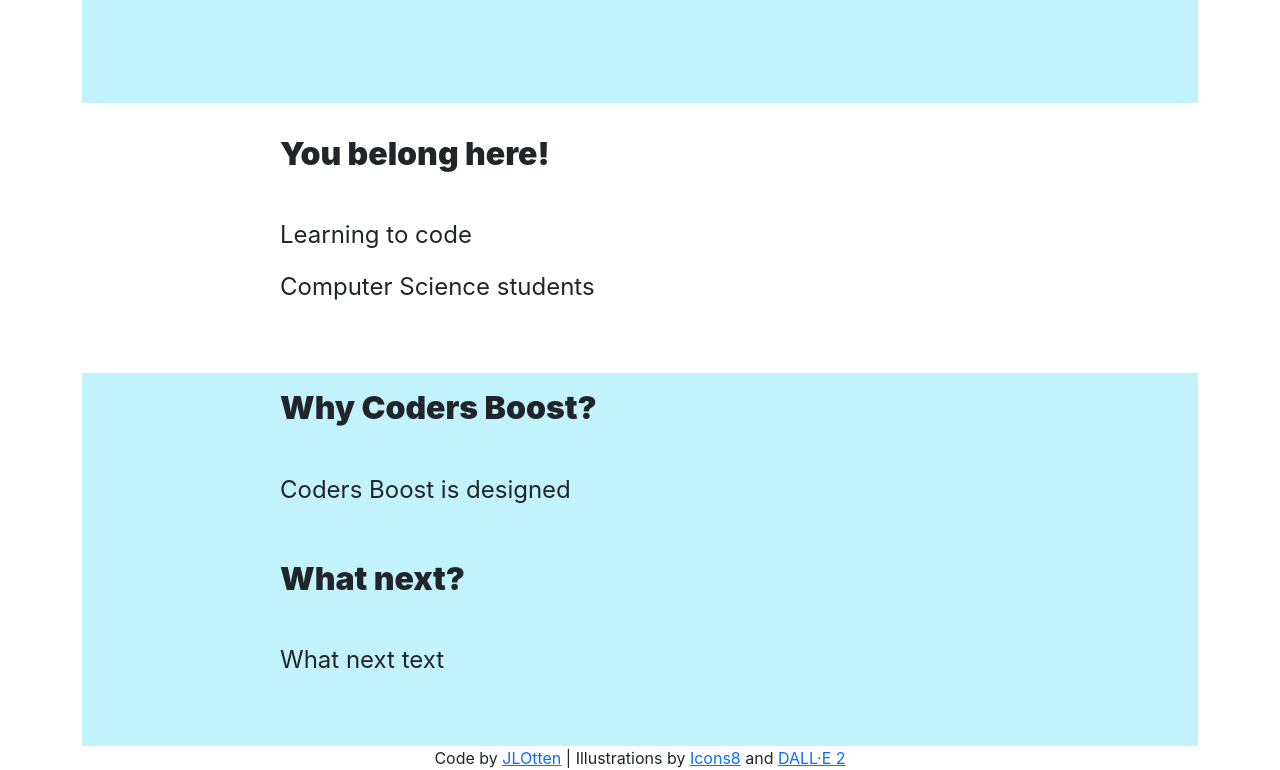
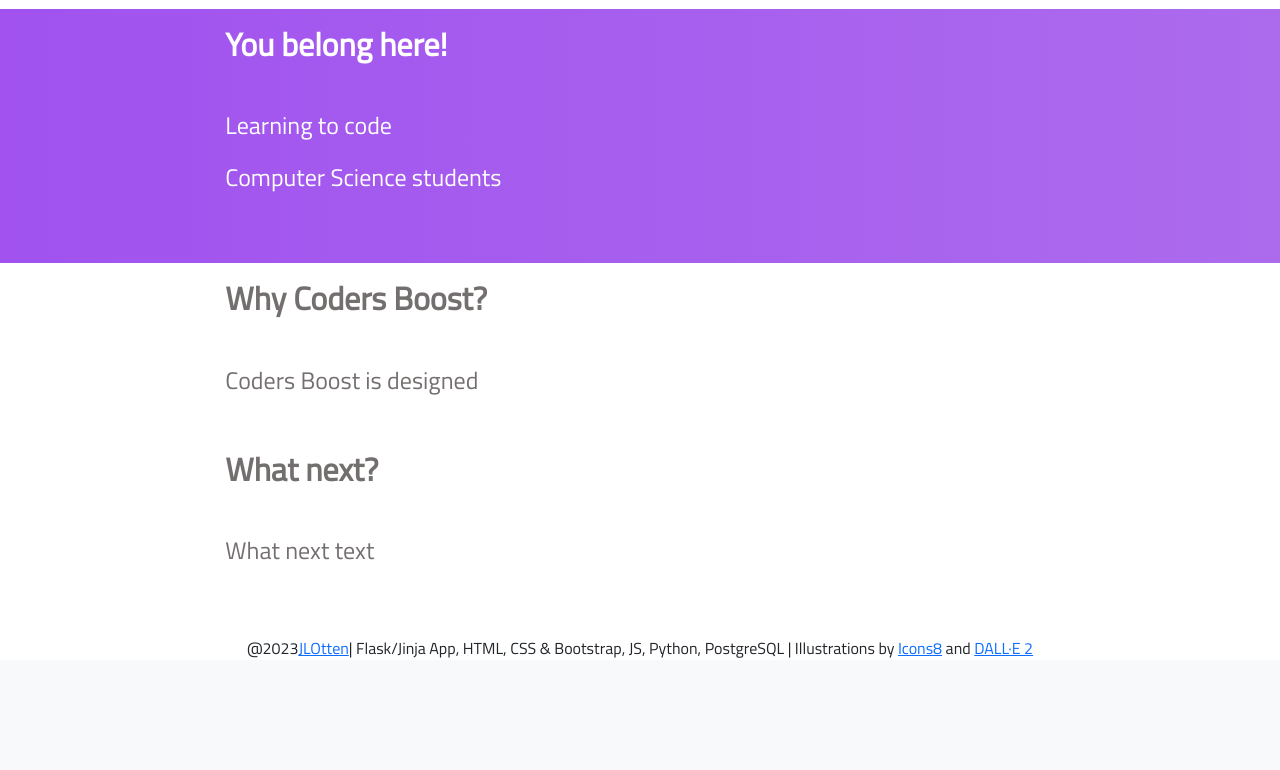
Before and after one commit to JLOtten/Project, a Flask app: page / in a window 1280 px wide. Shown: the part 1893-2663 px from the top of the page. After the commit the page ends 2551 px from the top, so only its background shows below. Run offline with Flask 3, Linux system fonts and the light colour scheme; the visitor is signed in with stand-in values (Sample User, id 1); parts of the project's set-up code (start-up, migrations or seed data) failed here and were passed over; some libraries are stand-ins or nearby versions.

Commit message:
Homepage figma redesign (#7)
* Front end changes based on Figma redesign

* Changed text alignment on screen and opacity of background image

* Remove node modules

```diff
--- a/static/coders_boost.css
+++ b/static/coders_boost.css
@@ -1,9 +1,10 @@
 body {
-    font-family: Inter, "Helvetica Neue", Arial, sans-serif;
+    font-family:'Titillium Web', sans-serif;
+
   }
 
 h1{
-    font-family: Inter, "Helvetica Neue", Arial, sans-serif;
+    font-family:'Titillium Web', sans-serif;
     font-weight: 900;
 }
 h2 {
--- a/templates/base.html
+++ b/templates/base.html
@@ -3,6 +3,9 @@
 <head>
   <meta charset="utf-8">
   <meta name="viewport" content="width=device-width">
+  <link rel="preconnect" href="https://fonts.googleapis.com">
+<link rel="preconnect" href="https://fonts.gstatic.com" crossorigin>
+<link href="https://fonts.googleapis.com/css2?family=Titillium+Web:wght@300;400&display=swap" rel="stylesheet">
   <title>
     {% block title %}{% endblock %}
   </title>
@@ -15,6 +18,11 @@
   <script src="{{ url_for('static', filename='coders_boost.js') }}"></script>
   <link rel="stylesheet" href="{{ url_for('static', filename='coders_boost.css') }}">
   {% block head %}{% endblock %}
+  <style>
+    h1 {
+      font-family:'Titillium Web', sans-serif;
+    }
+  </style>
 </head>
 <body>
 
--- a/templates/homepage.html
+++ b/templates/homepage.html
@@ -5,19 +5,26 @@
 {% block body %}
 <style>
   .homepage-title {
-    height: 100px;
+    height: 400px;
+    font-family:'Titillium Web', sans-serif;
+    color: white;
+    font-size: xx-large;
+    font-weight: 900;
   }
 
   .sm-intro {
-    text-transform: uppercase;
+    font-family:'Titillium Web', sans-serif;
     font-weight: lighter;
-    font-size: smaller;
+    font-size: small;
+    color: white;
   }
 
   .lg-encouragement {
     text-transform: none;
     font-size: large;
-    font-weight: none;
+    font-weight: 400;
+    font-family:'Titillium Web', sans-serif;
+    color: white;
   }
 
   .carousel {
@@ -28,13 +35,14 @@
   }
 
   #encouragement-text {
-    font-family: Inter, "Helvetica Neue", Arial, sans-serif;
+    font-family:'Titillium Web', sans-serif;
     font-weight: 900;
+    color: white;
   }
 
   #about-text {
     font-size: 1.5em;
-    font-family: Inter, "Helvetica Neue", Arial, sans-serif;
+    font-family:'Titillium Web', sans-serif;
     line-height: 1.5;
   }
 
@@ -46,7 +54,7 @@
 
   #bottom-gray-text {
     font-size: 1.5em;
-    font-family: Inter, "Helvetica Neue", Arial, sans-serif;
+    font-family:'Titillium Web', sans-serif;
     line-height: 1.5;
   }
 
@@ -56,30 +64,21 @@
     margin-right: 0;
   }
 </style>
-<div class="container" id="top-homepage">
-  <div class="row align-items-center">
-    <div class="col-md">
-      <div class="row">
-        <div class="col">
-          <h1 style='font-family: Inter, "Helvetica Neue", Arial, sans-serif; font-variant-caps: small-caps;'>👏 Coder’s
-            Boost 👏</h1>
-        </div>
 
-      </div>
-      <div class="row">
+<div class="col-md position-relative text-white">
+  <img src="{{ url_for('static', filename='images/MomCoding.png') }}" style="width: 100vw; height: 100%; z-index: -1; opacity: 0.8;">
+  <div class="position-absolute top-0 end-0 text-end text-wrap p-4">
+    <h1 style="font-weight: bold;">Coder’s Boost</h1>
     <p style="font-size: 1.2em;">{{ _('Intro') }}</p>
-      </div>
-      <div class="row">
-        <h1 id="encouragement-text">{{ encouragement.text|default("") }}</h1>
-      </div>
+    <h1 id="encouragement-text"></h1>
     <div class="row">
       <div class="col">
         <br>
         <!--Get encouragement button starts here -->
-            <button type="submit" onclick="getNextEncouragement()" class="btn btn-info btn-lg" style="background-color: rgba(13, 202, 240, 0.25);">{{ _('Get your daily boost') }}
+        <button type="submit" onclick="getNextEncouragement()" class="btn btn-info btn-lg text-white" style="background-color:  #8928EB; border: 1px solid black;">{{ _('Get your daily boost') }}
         </button>
       </div>
-
+    </div>
     <div class="row" id="share-buttons" style="visibility: hidden;">
       <div class="col">
         {% if current_user.is_authenticated %}
@@ -93,40 +92,35 @@
         {% endif %}
 
         <!-- Facebook (url) -->
-            <a href="#" onClick="shareOnFacebook()"><button class="btn btn-primary-outline" id="facebook"><i class="fa-brands fa-facebook-f fa-l" style="color: dimgray"></i>
+        <a href="#" onClick="shareOnFacebook()"><button class="btn btn-primary-outline" id="facebook"><i class="fa-brands fa-facebook-f fa-l" style="color: white"></i>
         </a>
         </button>
 
         <!-- Email (subject, body) -->
-          <a href="mailto:?subject=Coders%20Boost&body="><button class="btn btn-primary-outline" id="email" role="button"><i class="fa-regular fa-envelope fa-l" style="color:dimgray"></i></a></button>
+        <a href="mailto:?subject=Coders%20Boost&body="><button class="btn btn-primary-outline" id="email" role="button"><i class="fa-regular fa-envelope fa-l" style="color:white"></i></a></button>
 
         <!-- The button used to copy the text -->
         <button class="btn btn-primary-outline" id="copyButton" data-bs-toggle="tooltip" data-bs-placement="top" title="Copy link"
           data-value=""
           onclick="copyText()">
-            <i class="fa-solid fa-link fa-l" style="color:dimgray"></i>
+          <i class="fa-solid fa-link fa-l" style="color:white"></i>
         </button>
       </div>
     </div>
-
-
-    </div>
-    <div class="col-md">
-      <div class="row"><img src="{{ url_for('static', filename='images/coder-illustration.png') }}"></div>
   </div>
 </div>
 </div>
 <!--DALLE Image Carousel Starts Here-->
-<div class="container  bg-info full-screen" id="carousel-container" style="--bs-bg-opacity: .25;">
+<div class="container" id="carousel-container">
   <div class="row m-3">
     <div class="col-md">
       <div class="d-flex justify-content-center">
         <div id="carouselExampleControls" class="carousel slide" data-bs-ride="carousel">
           <div class="carousel-inner">
-            <div class="carousel-item active">
+            <div class="carousel-item">
               <img src="{{ url_for('static', filename='images/MomCoding.png') }}" class="d-block w-100" alt="Mom coding with her two sons.">
             </div>
-            <div class="carousel-item">
+            <div class="carousel-item active">
               <img src="{{ url_for('static', filename='images/SunsetCoders.png') }}" class="d-block w-100" alt="Two women of color pair programming.">
             </div>
             <div class="carousel-item">
@@ -173,11 +167,11 @@
   </div>
 </div>
 <!--DALLE Image Carousel ends here-->
-<div class="container" style="max-width: none; margin-left: 0; margin-right: 0;">
+<div class="container text-white" style="max-width: none; margin-left: 0; margin-right: 0; background: linear-gradient(to right, #8a28ebcd, #a157ebe1); transition: background 1s;">
   <div class="row py-3" id="about-text">
     <div class="col-md-2"></div>
     <div class="col-md">
-      <h2>{{ _('You belong here!') }}</h2>
+      <h2 style="font-weight: bold;">{{ _('You belong here!') }}</h2>
       <br />
       <p>{{ _('Learning to code') }}
       </p>
@@ -189,19 +183,19 @@
     <div class="col-md-2"></div>
     </div>
     </div>
-    <div class="container bg-info" id="bottom-text-container" style="--bs-bg-opacity: .25;">
+    <div class="container col-md" id="bottom-text-container;" style="max-width: none; margin-left: 0; margin-right: 0;">
       <div class="row py-3" id="bottom-gray-text">
         <div class="col-md-2"></div>
         <div class="col-md">
 
-      <h2>{{ _('Why Coders Boost?') }}</h2>
+      <h2 style="color: #746f6f; font-weight: bold;">{{ _('Why Coders Boost?') }}</h2>
       <br />
-      <p>{{ _('Coders Boost is designed') }}
+      <p style="color: #746f6f;">{{ _('Coders Boost is designed') }}
       </p>
       <br/>
-      <h2>{{ _('What next?') }}</h2>
+      <h2 style="color: #746f6f;">{{ _('What next?') }}</h2>
       <br />
-      <p>
+      <p style="color: #746f6f;">
         {{ _('What next text') }}
       </p>
       <br />
@@ -209,8 +203,8 @@
     <div class="col-md-2"></div>
   </div>
 </div>
-<div class="row justify-content-center text-center">
-  <div class="col">Code by <a href="https://github.com/JLOtten/coders_boost">JLOtten</a> | Illustrations by <a
+<div class="row justify-content-center text-center bg-lt">
+  <div class="col">@2023<a href="https://github.com/JLOtten/coders_boost">JLOtten</a>| Flask/Jinja App, HTML, CSS & Bootstrap, JS, Python, PostgreSQL | Illustrations by <a
       href="https://icons8.com/illustrations">Icons8</a> and <a href="https://openai.com/dall-e-2/">DALL·E 2</a></div>
 </div>
 {% endblock %}
--- a/templates/navbar.html
+++ b/templates/navbar.html
@@ -1,54 +1,123 @@
 <style>
+  .navbar {
+    font-family: "Titillium Web", sans-serif;
+  }
 
-/* Hover dropdown */
-.hover_drop_down.input-group-btn ul.dropdown-menu{margin-top: 0px;}/*To avoid unwanted close*/
-.hover_drop_down.btn-group ul.dropdown-menu{margin-top:2px;}/*To avoid unwanted close*/
-.hover_drop_down:hover ul.dropdown-menu{
-   display: block;
-}
+  .nav-link {
+    justify-content: flex-start;
+  }
 
+  /* Hover dropdown */
+  .hover_drop_down.input-group-btn ul.dropdown-menu {
+    margin-top: 0px;
+  } /*To avoid unwanted close*/
+  .hover_drop_down.btn-group ul.dropdown-menu {
+    margin-top: 2px;
+  } /*To avoid unwanted close*/
+  .hover_drop_down:hover ul.dropdown-menu {
+    display: block;
+  }
 </style>
-<nav class="navbar navbar-expand-xl navbar-lt py-3">
+<nav class="navbar navbar-expand-lg navbar-light bg-light px-3">
   <div class="container-fluid">
-      <button class="navbar-toggler" type="button" data-bs-toggle="collapse" data-bs-target="#navbarSupportedContent" aria-controls="navbarSupportedContent" aria-expanded="false" aria-label="Toggle navigation">
+    <a class="navbar-brand" style="font-weight: bold; font-size: 1.5em">
+      <img
+        src="/static/images/coder-illustration.png"
+        alt="illustration icon of a coder"
+        width="50"
+        height="44"
+        class="d-inline-block align-text-top"
+      />
+      Coder's Boost
+    </a>
+    <button
+      class="navbar-toggler"
+      type="button"
+      data-bs-toggle="collapse"
+      data-bs-target="#navbarSupportedContent"
+      aria-controls="navbarSupportedContent"
+      aria-expanded="false"
+      aria-label="Toggle navigation"
+    >
       <span class="navbar-toggler-icon"></span>
     </button>
     <div class="collapse navbar-collapse" id="navbarSupportedContent">
-      <ul class="navbar-nav me-auto mb-2 mb-lg-0">
-        <li class="nav-item">
-          <a class="nav-link {{ 'active' if 'profile' not in request.path and 'resources' not in request.path }}" aria-current="page" href="{{ url_for('homepage') }}">{{ _('Home') }}</a>
+      <ul class="navbar-nav mx-auto mb-2 mb-lg-0">
+        <li class="nav-item px-4">
+          <a
+            class="nav-link {{ 'active' if 'profile' not in request.path and 'resources' not in request.path }}"
+            aria-current="page"
+            href="{{ url_for('homepage') }}"
+            >{{ _('Home') }}</a
+          >
         </li>
         {% if current_user.is_authenticated %}
-        <li class="nav-item">
-          <a class="nav-link {{ 'active' if 'profile' in request.path}}" href="{{ url_for('profile') }}">{{ _('My Page') }}</a>
+        <li class="nav-item px-4">
+          <a
+            class="nav-link {{ 'active' if 'profile' in request.path}}"
+            href="{{ url_for('profile') }}"
+            >{{ _('My&nbsp;Page') }}</a
+          >
         </li>
         {% endif %}
-        <li class="nav-item">
-          <a class="nav-link {{ 'active' if 'resources' in request.path}}" href="{{ url_for('resources') }}">{{ _('Resources') }}</a>
+        <li class="nav-item px-4">
+          <a
+            class="nav-link {{ 'active' if 'resources' in request.path}}"
+            href="{{ url_for('resources') }}"
+            >{{ _('Resources') }}</a
+          >
         </li>
-        <li>
+        <li class="px-4">
           <div class="btn-group hover_drop_down" id="language-picker">
-            <a class="btn btn-primary-outline dropdown-toggle" href="#" role="button" id="dropdownMenuLink" data-bs-toggle="dropdown" aria-expanded="true">
+            <a
+              class="btn btn-primary-outline dropdown-toggle"
+              href="#"
+              role="button"
+              id="dropdownMenuLink"
+              data-bs-toggle="dropdown"
+              aria-expanded="true"
+            >
               {{ _('Language') }}
             </a>
-            <ul class="dropdown-menu" aria-labelledby="dropdownMenuLink" id="language-dropdown">
-              <li><a class="dropdown-item" id="en" href="{{ url_for('homepage') }}" onClick="selectLanguage(this.id)">{{ _('English') }}</a></li>
-              <li><a class="dropdown-item" id="es" href="{{ url_for('homepage') }}" onClick="selectLanguage(this.id)">{{ _('Spanish') }}</a></li>
+            <ul
+              class="dropdown-menu"
+              aria-labelledby="dropdownMenuLink"
+              id="language-dropdown"
+            >
+              <li>
+                <a
+                  class="dropdown-item"
+                  id="en"
+                  href="{{ url_for('homepage') }}"
+                  onClick="selectLanguage(this.id)"
+                  >{{ _('English') }}</a
+                >
+              </li>
+              <li>
+                <a
+                  class="dropdown-item"
+                  id="es"
+                  href="{{ url_for('homepage') }}"
+                  onClick="selectLanguage(this.id)"
+                  >{{ _('Spanish') }}</a
+                >
+              </li>
             </ul>
           </div>
         </li>
-
       </ul>
-    </div>
       {% if current_user.is_authenticated %}
-      <a href="{{url_for('logout')}}" class="btn btn-danger">{{ _('Logout') }}</a>
+      <a href="{{url_for('logout')}}" class="btn btn-danger"
+        >{{ _('Logout') }}</a
+      >
       {% else %}
       <!-- GitHub button starts here -->
-      <a href="{{url_for('login')}}"  class="btn btn-secondary">
+      <a href="{{url_for('login')}}" class="btn btn-secondary">
         <i class="fa fa-github fa-fw"></i>
         <span>{{ _('Login with GitHub') }}</span>
       </a>
       <!-- GitHub button ends here -->
-    {% endif %}
+      {% endif %}
+    </div>
   </div>
 </nav>
```
Also changed, not shown: templates/profile.html (+7 -18 lines), templates/resources.html (+22 -25 lines), 1 other file. Lines whose indentation alone changed are shown as unchanged.
